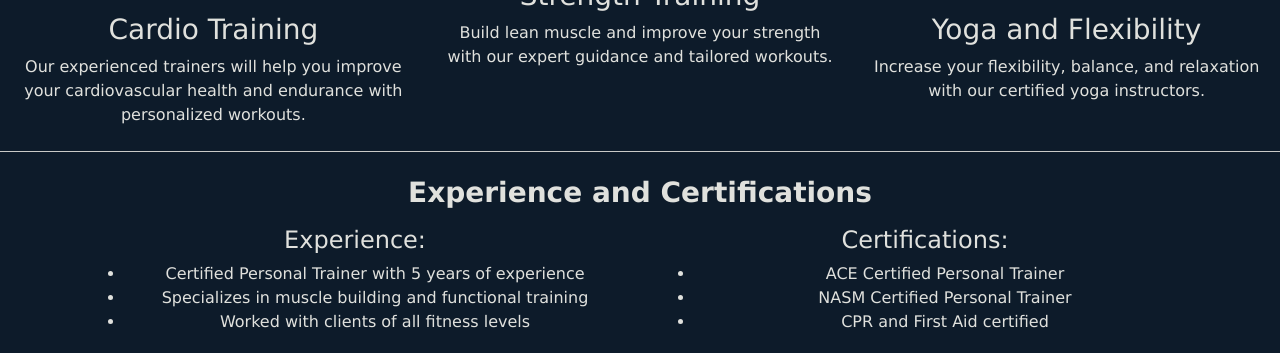
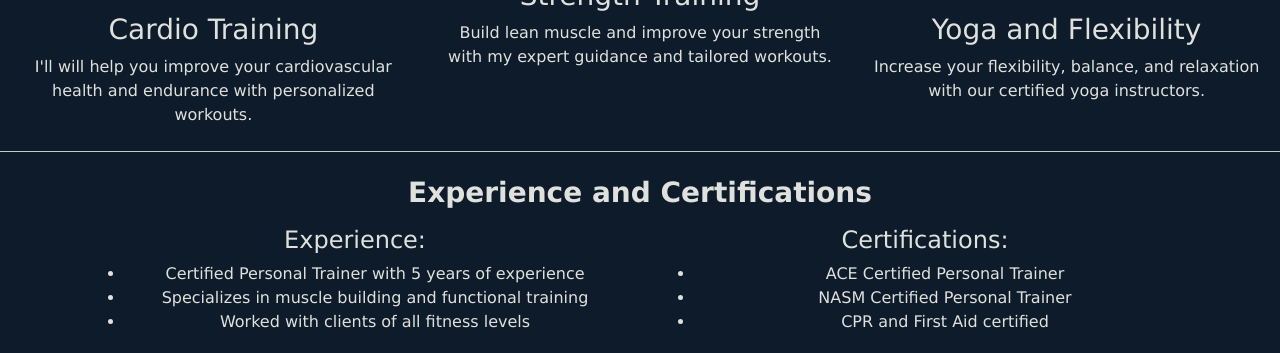
Before and after one commit to Honshu11/gym-landing-page, a plain HTML site: page public/index.html in a window 1280 px wide. Shown: the part 476-829 px from the top of the page. Drawn offline with nearby package versions, Linux system fonts and the light colour scheme.

```diff
--- a/public/index.html
+++ b/public/index.html
@@ -45,12 +45,12 @@
             <div class="col-xl-4">
                 <img src="images\pexels-william-choquette-1954524.jpg" alt="Person running on a treadmill" class="img-fluid">
                 <h3 class="mt-3 text-center">Cardio Training</h3>
-                <p class="text-center">Our experienced trainers will help you improve your cardiovascular health and endurance with personalized workouts.</p>
+                <p class="text-center">I'll will help you improve your cardiovascular health and endurance with personalized workouts.</p>
             </div>
             <div class="col-xl-4">
                 <img src="images\pexels-leon-ardho-1552249.jpg" alt="Person lifting weights" class="img-fluid">
                 <h3 class="mt-3 text-center">Strength Training</h3>
-                <p class="text-center">Build lean muscle and improve your strength with our expert guidance and tailored workouts.</p>
+                <p class="text-center">Build lean muscle and improve your strength with my expert guidance and tailored workouts.</p>
             </div>
             <div class="col-xl-4">
                 <img src="images\pexels-pixabay-209969.jpg" alt="Person stretching" class="img-fluid">
```
Lines whose indentation alone changed are shown as unchanged.
